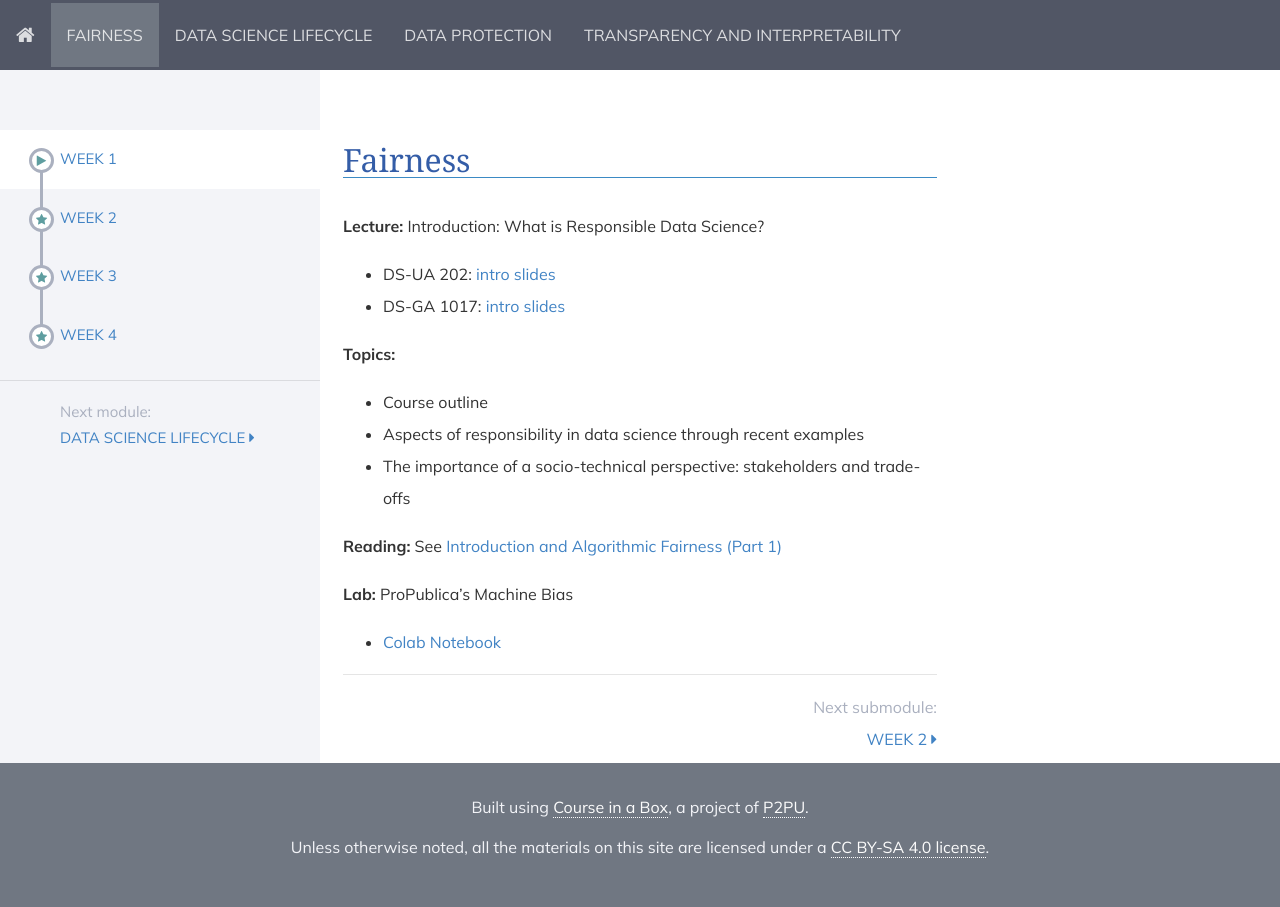
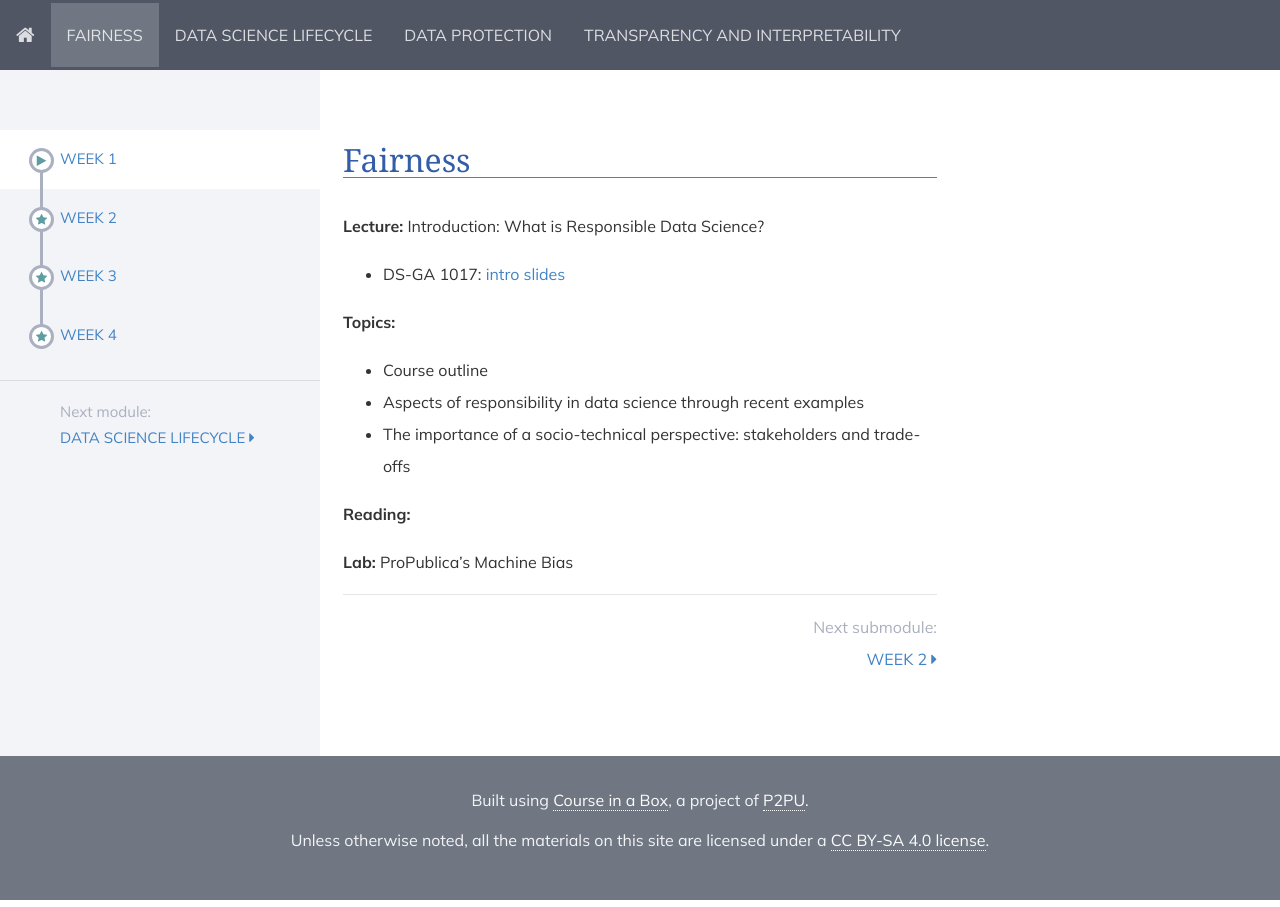
Before and after one commit to DataResponsibly/rds24, a Jekyll site: the page built from modules/fairness/_posts/2000-01-01-week1.md, in a window 1280 px wide. Built offline with Jekyll 4.4.1, drawn with Linux system fonts in a browser that asks for light colours; nearby versions of some CDN libraries.

Commit message:
Update 2000-01-01-week1.md

```diff
--- a/modules/fairness/_posts/2000-01-01-week1.md
+++ b/modules/fairness/_posts/2000-01-01-week1.md
@@ -6,10 +6,8 @@ title: Week 1
 
 **Lecture:** Introduction: What is Responsible Data Science?
 
-* DS-UA 202: [intro slides]()
-<!-- (../../../assets/1_intro_202.pdf) -->
-* DS-GA 1017: [intro slides]()
-<!-- (../../../assets/1_Intro_1017.pdf) -->
+<!--  * DS-UA 202: [intro slides](../../../assets/1_intro_202.pdf) -->
+* DS-GA 1017: [intro slides](../../../assets/1_Intro_1017.pdf)
 
 **Topics:**
 
@@ -17,10 +15,8 @@ title: Week 1
 * Aspects of responsibility in data science through recent examples
 * The importance of a socio-technical perspective: stakeholders and trade-offs
 
-**Reading:** See [Introduction and Algorithmic Fairness (Part 1)]()
-<!-- (../../../assets/fairness_reader_weeks1&2.pdf) -->
+**Reading:** <!-- See [Introduction and Algorithmic Fairness (Part 1)](../../../assets/fairness_reader_weeks1&2.pdf) -->
 
 **Lab:** ProPublica's Machine Bias
 
-* [Colab Notebook]()
-<!-- (https://colab.research.google.com/drive/1dk2RPClwpaiYYdivJvk95DP_af1AovHd?usp=sharing) -->
+<!-- * [Colab Notebook](https://colab.research.google.com/drive/1dk2RPClwpaiYYdivJvk95DP_af1AovHd?usp=sharing) -->
```
